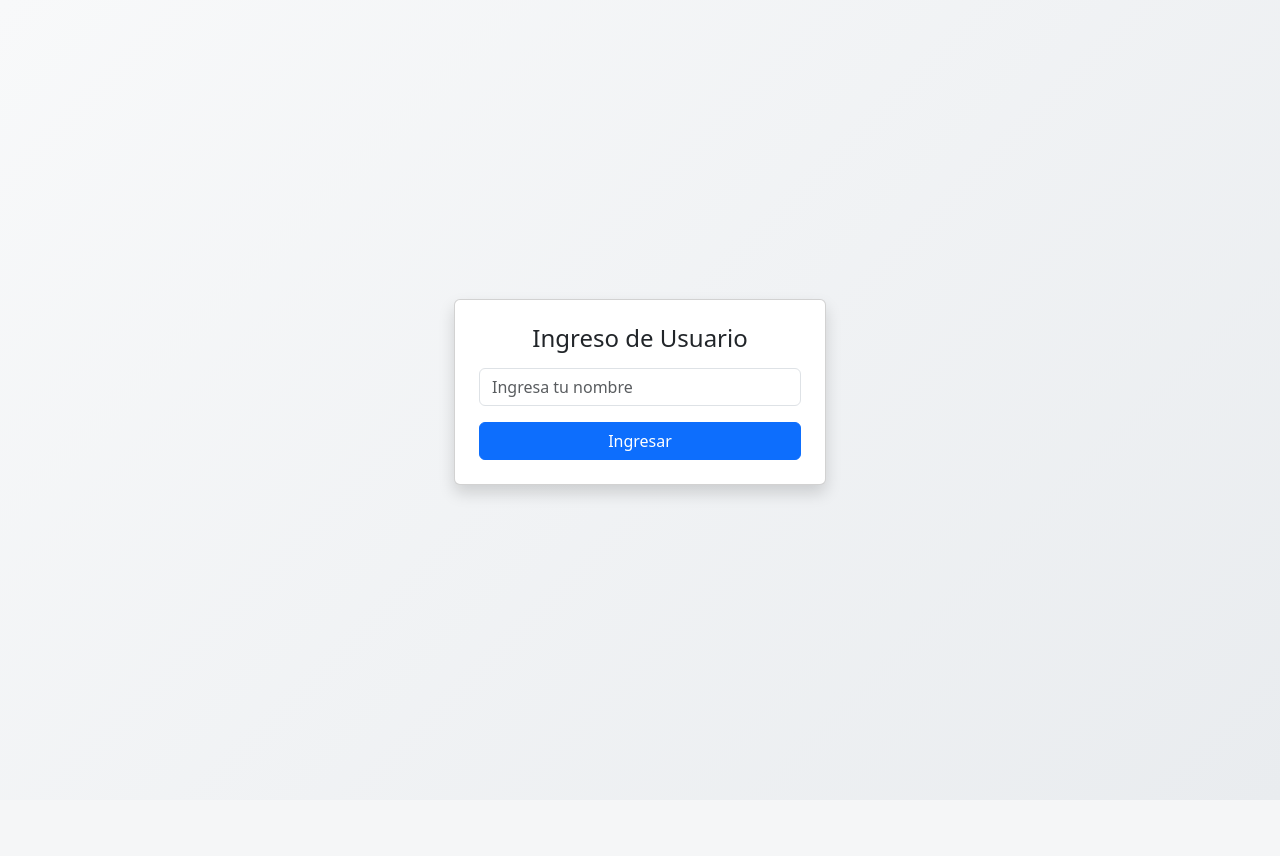
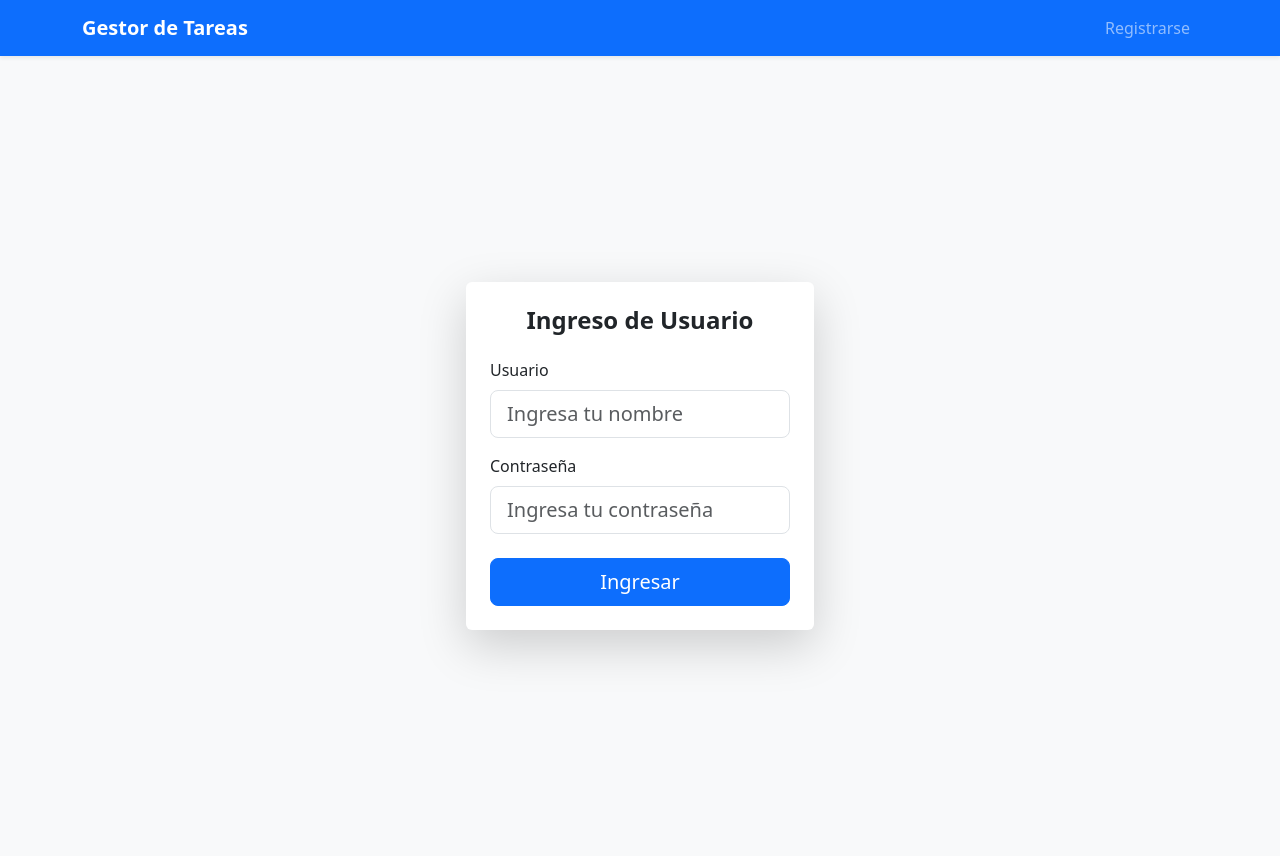
Before and after one commit to Jea111/todoListDjango, a Django app: page / in a window 1280 px wide. Before the commit the page ends 501 px from the top, so only its background shows below. Run offline with Django 5.2, Linux system fonts and the light colour scheme.

Commit message:
un usuario puede tener muchas tareas, si se elimina una tarea y el usuario no tiene mas tareas, se elimina el usuario

```diff
--- a/tareas/templates/validar_usuario.html
+++ b/tareas/templates/validar_usuario.html
@@ -1,38 +1,91 @@
+<!DOCTYPE html>
+<html lang="es">
+  <head>
+    <meta charset="UTF-8" />
+    <meta name="viewport" content="width=device-width, initial-scale=1" />
+
     <link
       href="https://cdn.jsdelivr.net/npm/bootstrap@5.3.3/dist/css/bootstrap.min.css"
       rel="stylesheet"
     />
-<body style="background: linear-gradient(135deg, #f8f9fa, #e9ecef)">
+
+    <title>Login</title>
+  </head>
+
+  <body class="bg-light">
+    <nav class="navbar navbar-expand-lg navbar-dark bg-primary shadow-sm">
+      <div class="container">
+        <a class="navbar-brand fw-bold" href="#">Gestor de Tareas</a>
+
+        <button
+          class="navbar-toggler"
+          type="button"
+          data-bs-toggle="collapse"
+          data-bs-target="#navbarNav"
+        >
+          <span class="navbar-toggler-icon"></span>
+        </button>
+
+        <div class="collapse navbar-collapse" id="navbarNav">
+          <ul class="navbar-nav ms-auto">
+            <li class="nav-item">
+              <a class="nav-link" href="{% url 'crearTarea' %}">Registrarse</a>
+            </li>
+          </ul>
+        </div>
+      </div>
+    </nav>
+
     <div
       class="container d-flex justify-content-center align-items-center min-vh-100"
     >
-    <div class="col-12 col-sm-8 col-md-6 col-lg-4">
+      <div class="row w-100 justify-content-center">
+        <div class="col-12 col-sm-10 col-md-7 col-lg-5 col-xl-4">
           <form
             method="post"
             action="{% url 'validar_usuario' %}"
-        class="card p-4 shadow"
+            class="card shadow-lg border-0 p-4"
           >
             {% csrf_token %}
 
-        <h4 class="text-center mb-3">Ingreso de Usuario</h4>
+            <h4 class="text-center fw-bold mb-4">Ingreso de Usuario</h4>
 
             <div class="mb-3">
+              <label class="form-label">Usuario</label>
               <input
                 type="text"
                 name="b"
+                class="form-control form-control-lg"
                 placeholder="Ingresa tu nombre"
-            class="form-control"
                 required
               />
             </div>
 
-        <button type="submit" class="btn btn-primary w-100">Ingresar</button>
+            <div class="mb-4">
+              <label class="form-label">Contraseña</label>
+              <input
+                type="password"
+                name="p"
+                class="form-control form-control-lg"
+                placeholder="Ingresa tu contraseña"
+                required
+              />
+            </div>
+
+            <button type="submit" class="btn btn-primary btn-lg w-100">
+              Ingresar
+            </button>
 
             {% if mensaje %}
-        <div class="alert alert-info text-center mt-3">{{ mensaje }}</div>
+            <div class="alert alert-warning text-center mt-4">
+              {{ mensaje }}
+            </div>
             {% endif %}
           </form>
         </div>
       </div>
+    </div>
+
     <script src="https://cdn.jsdelivr.net/npm/bootstrap@5.3.3/dist/js/bootstrap.bundle.min.js"></script>
   </body>
+</html>
--- a/tareas/urls.py
+++ b/tareas/urls.py
@@ -1,8 +1,9 @@
 from django.urls import path
-from .views import createTarea,tareasAllViews,editar_tarea,eliminar_tarea,editar_usuario,buscador_tareas_por_nombre,validar_usuario
+from .views import tareasAllViews,editar_tarea,eliminar_tarea,editar_usuario,buscador_tareas_por_nombre,validar_usuario
+from usuarios.views import crear_usuario
 
 urlpatterns = [
-    path('crearTarea',createTarea,name='crearTarea'),
+    path('crearTarea',crear_usuario,name='crearTarea'),
     path('tareas',tareasAllViews,name='tareas'),
     path('editar_tarea/<int:id>/',editar_tarea,name='editar_tarea'),
     path('eliminar_tarea/<int:id>/',eliminar_tarea,name='eliminar_tarea'),
--- a/tareas/views.py
+++ b/tareas/views.py
@@ -3,28 +3,7 @@ from django.shortcuts import render, redirect, get_object_or_404
 
 from . models import Tareas
 from usuarios.models import Usuarios
-# Create your views here.
-def createTarea(request):
-    # crear usuario
-    if request.method =='POST':
-        nombre_usuario = request.POST.get('nombre_usuario')
-        foto_perfil = request.FILES.get('foto_perfil')
-        residencia = request.POST.get('residencia')
-        correo = request.POST.get('correo')
-        password = request.POST.get('password')
-
-        usuario = Usuarios.objects.create(nombre_usuario=nombre_usuario,foto_perfil=foto_perfil,residencia=residencia,correo=correo,password=password)
-
-        # crear tarea
-
-        nombre_tarea= request.POST.get('nombre_tarea')
-        descripcion= request.POST.get('descripcion')
-        fecha_finalizada= request.POST.get('fecha_finalizada')
-
-        Tareas.objects.create(nombre_tarea=nombre_tarea,descripcion=descripcion,usuario=usuario,fecha_finalizada=fecha_finalizada)
-        return redirect('tareas')
-    return render(request,'crear_tareas.html')
-
+# # Create your views here.
 
 
 def tareasAllViews(request):
@@ -51,11 +30,15 @@ def editar_tarea(request, id):
 
 
 def eliminar_tarea(request,id):
-    tarea = get_object_or_404(Tareas,id=id)
-    tarea.usuario.delete()
-    # tarea.delete()
+    tarea = get_object_or_404(Tareas, id=id)
+    usuario = tarea.usuario
+
+    tarea.delete()
+
+    if not Tareas.objects.filter(usuario=usuario).exists():
+        usuario.delete()
+
     return redirect('tareas')
-
 
 def editar_usuario(request,id):
     usuario = get_object_or_404(Usuarios,id=id)
@@ -90,7 +73,8 @@ def validar_usuario(request):
     "Login para admin"
     if request.method == 'POST':
         username = request.POST.get('b')
-        usuario = Usuarios.objects.filter(nombre_usuario__icontains=username).exists()
+        password = request.POST.get('p')
+        usuario = Usuarios.objects.filter(nombre_usuario=username,password=password).first()
         if usuario:
             return redirect('tareas')
 
```
Also changed, not shown: usuarios/views.py (+38 -2 lines), media/perfiles/img-portfolio_3vvX0Nh.jpg (added), media/perfiles/img-portfolio_TwEAv5q.jpg (added), media/perfiles/img-portfolio_bs9k84D.jpg (added). Lines whose indentation alone changed are shown as unchanged.
